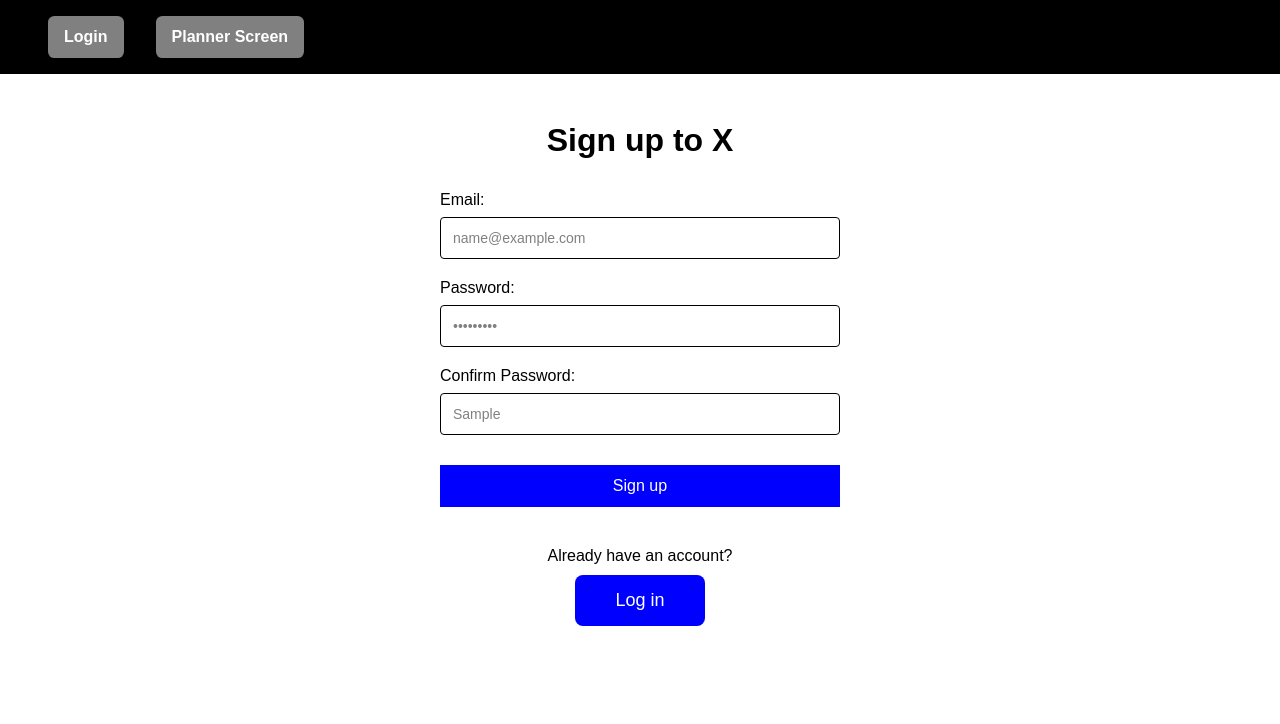
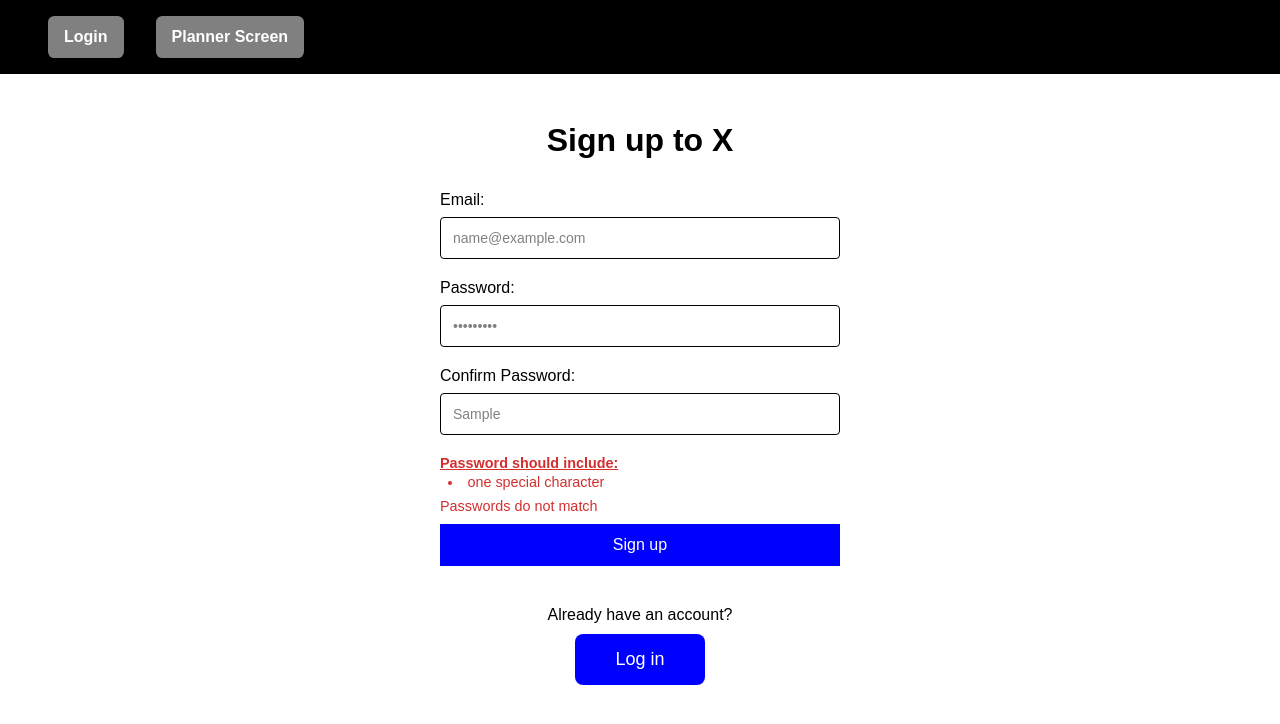
Before and after one commit to omegapoint1/Team_Project_1, a React (Create React App) app in the folder frontend/: page /signup in a window 1280 px wide. Both pictures are taken after typing "name@example.com", "Sample123", "Sample" into the empty fields and a click on the button "Sign up". Shown: the top 724 px of the page. Built offline with nearby package versions, Linux system fonts and the light colour scheme.

Commit message:
password validation and initial backend POST request

```diff
--- a/frontend/src/pages/SignUpPage.css
+++ b/frontend/src/pages/SignUpPage.css
@@ -0,0 +1,17 @@
+.password-errors {
+    margin-top: 8px;
+    color: #d32f2f;
+    font-size: 0.9rem;
+}
+
+.password-errors strong {
+    display: block;
+    text-decoration: underline;
+    padding-bottom: 0.2rem;
+}
+
+.password-errors li {
+    list-style-position: inside;
+    padding-left: 0.5rem;
+    margin: 0;
+}
--- a/frontend/src/pages/SignUpPage.jsx
+++ b/frontend/src/pages/SignUpPage.jsx
@@ -1,5 +1,6 @@
 import { useState } from 'react';
 import './LoginPage.css';
+import './SignUpPage.css';
 import { Link } from 'react-router-dom';
 
 function LoginPage() {
@@ -7,12 +8,61 @@ function LoginPage() {
   const [email, setEmail] = useState('');
   const [confirmPassword, setconfirmPassword] = useState('');
   const [password, setPassword] = useState('');
+  const [passwordErrors, setPasswordErrors] = useState([]);
+  const [matchError, setMatchError] = useState('');
 
-  const handleSubmit = (e) => {
+  const validatePassword = (password) => {
+    const errors = [];
+
+    if (password.length < 8)
+      errors.push('at least 8 characters');
+
+    if (!/[a-z]/.test(password))
+      errors.push('one lowercase letter');
+
+    if (!/[A-Z]/.test(password))
+      errors.push('one uppercase letter');
+
+    if (!/[0-9]/.test(password))
+      errors.push('one number');
+
+    if (!/[!@#$%^&*(),.?":{}|<>]/.test(password))
+      errors.push('one special character');
+
+    return errors;
+  };
+
+
+  const handleSubmit = async (e) => {
     e.preventDefault();
+    setMatchError('');
+
     if (password !== confirmPassword) {
-      alert('Passwords do not match');
+      setMatchError('Passwords do not match');
       return;
+    }
+
+    if (passwordErrors.length > 0) {
+      return;
+    }
+    try {
+      const response = await fetch ('/api/register', {
+        method: 'POST',
+        headers: {
+          'Content-Type': 'application/json',
+        },
+        body: JSON.stringify({
+          username: email,
+          password: password
+        })
+      });
+
+      if (response.ok) {
+        const data = await response.json();
+        console.log('Registration successful:', data);
+      }
+    } catch (error){
+      console.error('Error:', error)
     }
   };
 
@@ -41,7 +91,11 @@ function LoginPage() {
             type="password"
             id="password"
             value={password}
-            onChange={(e) => setPassword(e.target.value)}
+            onChange={(e) => {
+              const value = e.target.value;
+              setPassword(value);
+              setPasswordErrors(validatePassword(value));
+            }}
             placeholder="Enter your password"
             required
           />
@@ -53,11 +107,29 @@ function LoginPage() {
             type="confirm-password"
             id="confirm-password"
             value={confirmPassword}
-            onChange={(e) => setconfirmPassword(e.target.value)}
+            onChange={(e) => {
+              setconfirmPassword(e.target.value);
+              setMatchError('');
+            }}
             placeholder="Confirm your password"
             required
           />
         </div>
+
+        {passwordErrors.length > 0 && (
+          <ul className="password-errors">
+            <strong>Password should include:</strong>
+            {passwordErrors.map((error, index) => (
+              <li key={index}>{error}</li>
+            ))}
+          </ul>
+        )}
+
+        {matchError && (
+          <div className="password-errors">
+            {matchError}
+          </div>
+        )}
 
 
         <button type="submit">Sign up</button>
```
